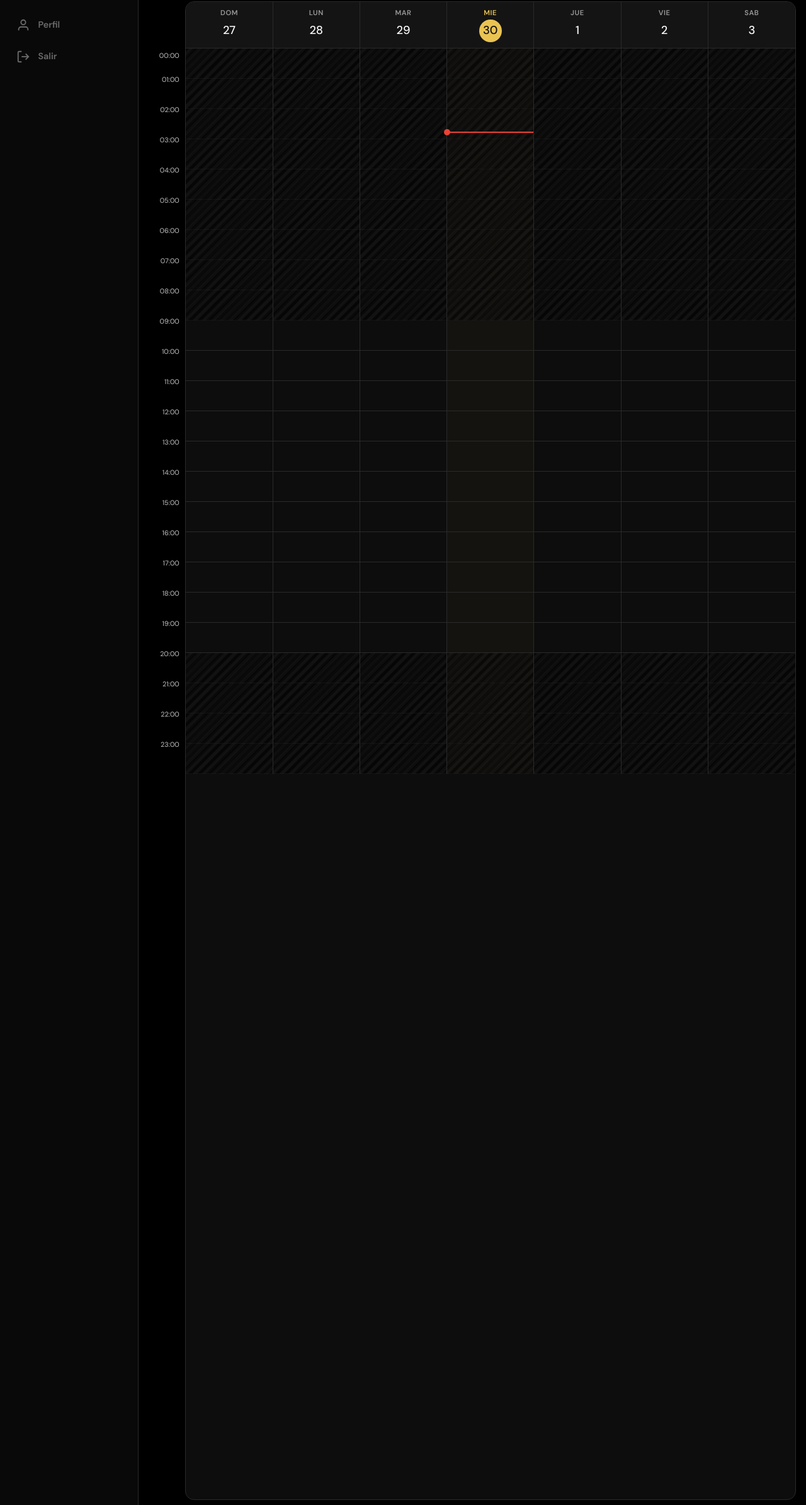
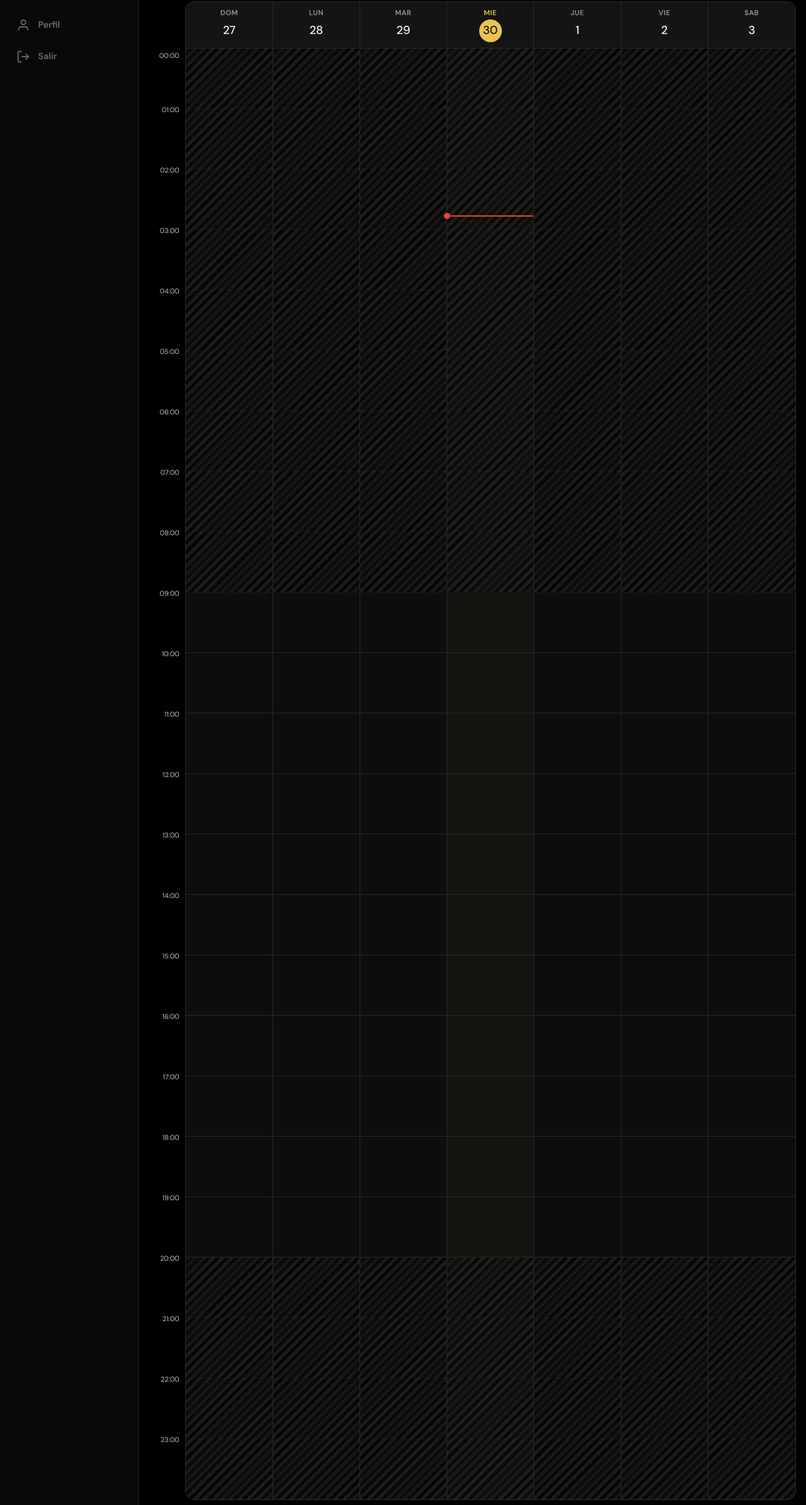
Before and after one commit to davidventedev/barber24, a Django app: page /app/calendario/ in a window 1280 px wide. Shown: the part 57-2447 px from the top of the page at 63% size. Run offline with Django 4.2, Linux system fonts and the light colour scheme; the visitor is signed in with stand-in values (Sample User, id 1); data comes from the database, SQL or seed files in the repository; data that the repository does not hold is empty; parts of the project's set-up code (start-up, migrations or seed data) failed here and were passed over.

Commit message:
Update calendar view to double pixel density for better display and adjust CSS for improved visual clarity in closed slots. Modify JavaScript to reflect new pixel per hour setting.

```diff
--- a/dashboard/views.py
+++ b/dashboard/views.py
@@ -254,7 +254,7 @@
         qs = qs.filter(barber=selected_barber)
 
     appointments = list(qs)
-    px_per_hour = 48
+    px_per_hour = 96
     hours = list(range(24))
     grid_height = 24 * px_per_hour
 
--- a/static/css/app.css
+++ b/static/css/app.css
@@ -991,12 +991,12 @@
 .gcal-slot.is-closed {
   background: repeating-linear-gradient(
     -45deg,
-    rgba(255, 255, 255, 0.015),
-    rgba(255, 255, 255, 0.015) 6px,
-    rgba(0, 0, 0, 0.18) 6px,
-    rgba(0, 0, 0, 0.18) 12px
+    rgba(255, 255, 255, 0.045),
+    rgba(255, 255, 255, 0.045) 6px,
+    rgba(0, 0, 0, 0.28) 6px,
+    rgba(0, 0, 0, 0.28) 12px
   );
-  border-bottom-color: #1f1f1f;
+  border-bottom-color: #242424;
 }
 .gcal-closed {
   position: absolute;
@@ -1009,10 +1009,10 @@
       -45deg,
       transparent,
       transparent 5px,
-      rgba(255, 255, 255, 0.03) 5px,
-      rgba(255, 255, 255, 0.03) 10px
+      rgba(255, 255, 255, 0.065) 5px,
+      rgba(255, 255, 255, 0.065) 10px
     ),
-    rgba(0, 0, 0, 0.42);
+    rgba(0, 0, 0, 0.5);
 }
 
 .gcal-now {
--- a/templates/dashboard/calendar.html
+++ b/templates/dashboard/calendar.html
@@ -229,7 +229,7 @@
   const timesEl = document.getElementById('gcal-times');
   const nowLine = document.querySelector('[data-now]');
   const openTop = {{ open_top|default:0 }};
-  const pxPerHour = {{ px_per_hour|default:48 }};
+  const pxPerHour = {{ px_per_hour|default:96 }};
   const gridHeight = {{ grid_height|default:1152 }};
   const NOW_TICK_MS = 15000;
 
```
